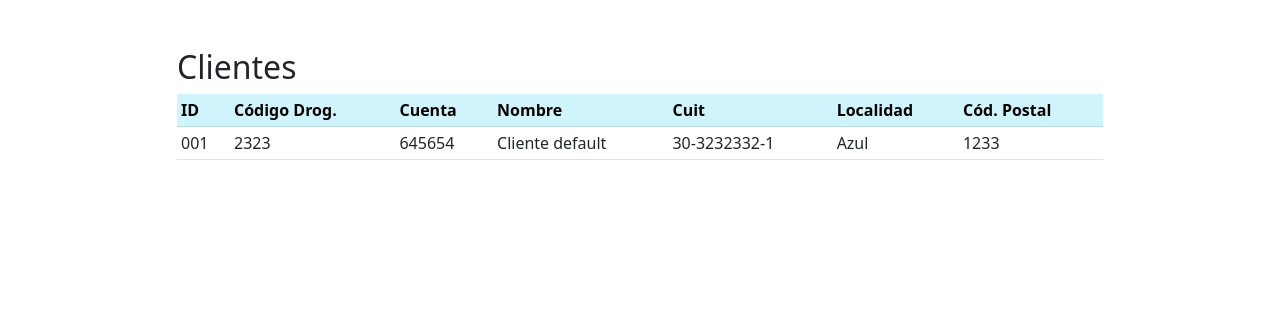
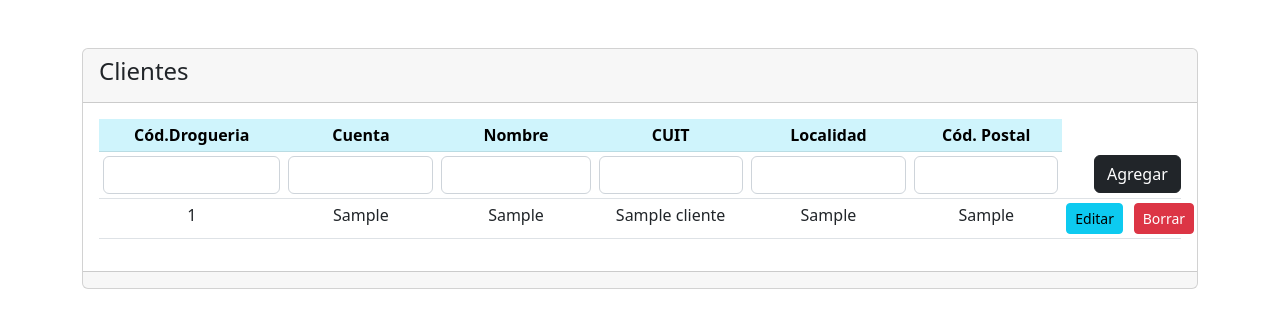
Before and after one commit to javierNuez/SITIOBETA, a Flask app: page /admin/clientes in a window 1280 px wide. Shown: the part 56-384 px from the top of the page. Run offline with Flask 2, Linux system fonts and the light colour scheme; tables that the repository leaves empty or names only in its code hold one stand-in row (values such as "Sample post").

Commit message:
se agrego pedidos

```diff
--- a/app.py
+++ b/app.py
@@ -30,12 +30,24 @@ def admin_loguin():
 
 @app.route('/admin/pedidos')
 def admin_pedidos():
-    return render_template('admin/pedidos.html')
+    conexion = mysql.connect()
+    cursor=conexion.cursor()
+    cursor.execute("SELECT * FROM `pedidos`;")
+    pedidos = cursor.fetchall()
+    conexion.commit()
+
+    return render_template('admin/pedidos.html', pedidos=pedidos)
 
 
 @app.route('/admin/clientes')
 def admin_clientes():
-    return render_template('admin/clientes.html')
+    conexion = mysql.connect()
+    cursor=conexion.cursor()
+    cursor.execute("SELECT * FROM `clientes`;")
+    clientes = cursor.fetchall()
+    conexion.commit()
+
+    return render_template('admin/clientes.html', clientes=clientes)
 
 
 @app.route('/admin/productos')
@@ -68,6 +80,7 @@ def admin_usuarios():
 @app.route('/admin/modulos')
 def admin_modulos():
     return render_template('admin/modulos.html')
+
 @app.route('/admin/usuarios/borrar' , methods=['POST'])
 def admin_usuarios_borrar():
     _id=request.form['txtID']
@@ -136,5 +149,71 @@ def admin_productos_borrar():
     conexion.commit()
     return redirect('/admin/productos')
 
+#funciones de pedidos:
+@app.route('/admin/pedidos/guardar' , methods=['POST'])
+def admin_pedidos_guardar():
+
+
+    _codigo=request.form['pe_cod']
+    _desc=request.form['pe_descripcion']
+
+
+    sql="INSERT INTO `pedidos` (`id_pe`, `pe_cod`, `pe_descripcion`) VALUES (NULL, %s,%s);"
+    datos=(_codigo,_desc)
+
+    conexion=mysql.connect()
+    cursor=conexion.cursor()
+    cursor.execute(sql,datos)
+    conexion.commit()
+
+
+    return redirect('/admin/pedidos')
+
+@app.route('/admin/pedidos/borrar' , methods=['POST'])
+def admin_pedidos_borrar():
+    _id=request.form['txtID']
+
+    conexion = mysql.connect()
+    cursor=conexion.cursor()
+    cursor.execute("DELETE FROM pedidos where id_pe=%s;",(_id))
+    pedido = cursor.fetchall()
+    conexion.commit()
+    return redirect('/admin/pedidos')
+
+#funciones de clientes:
+@app.route('/admin/clientes/guardar' , methods=['POST'])
+def admin_clientes_guardar():
+
+
+    _codigo=request.form['c_cod']
+    _cuenta=request.form['c_cuenta']
+    _nombre=request.form['c_nombre']
+    _cuit=request.form['c_cuit']
+    _localidad=request.form['c_localidad']
+    _postal=request.form['c_postal']
+
+
+    sql="INSERT INTO `clientes` (`id_c`, `c_cod`, `c_cuenta`, c_nombre, c_cuit, c_localidad, c_postal) VALUES (NULL, %s,%s,%s,%s,%s,%s);"
+    datos=(_codigo,_cuenta,_nombre,_cuit, _localidad,_postal)
+
+    conexion=mysql.connect()
+    cursor=conexion.cursor()
+    cursor.execute(sql,datos)
+    conexion.commit()
+
+
+    return redirect('/admin/clientes')
+
+@app.route('/admin/clientes/borrar' , methods=['POST'])
+def admin_clientes_borrar():
+    _id=request.form['txtID']
+
+    conexion = mysql.connect()
+    cursor=conexion.cursor()
+    cursor.execute("DELETE FROM clientes where id_c=%s;",(_id))
+    cliente = cursor.fetchall()
+    conexion.commit()
+    return redirect('/admin/clientes')
+
 if __name__ == '__main__':
     app.run(debug=True)
--- a/templates/admin/clientes.html
+++ b/templates/admin/clientes.html
@@ -1,42 +1,73 @@
 {% include 'admin/cabecera.html' %}
-
 		<br>
-		<div class="row">
-		<div class="col-1">
+			<div class="card-body">
+					<div class="card">
+						<div class="card-header">
+							<h4>Clientes</h4>
 						</div>
-
-				<div class="col-10">
-					<h2>Clientes</h2>
+						<div class="card-body">
+						  <form action="/admin/clientes/guardar" method="post" enctype="multipart/form-data">
 							<table id="tblContact" class="table table-sm">
 								<thead>
 									<tr>
-							<!--<th scope="col" class="table-info">#</th>-->
-								<th scope="col" class="table-info">ID</th>
-								<th scope="col" class="table-info">Código Drog.</th>
-								<th scope="col" class="table-info">Cuenta</th>
-                                <th scope="col" class="table-info">Nombre</th>
-                                <th scope="col" class="table-info">Cuit</th>
-                                <th scope="col" class="table-info">Localidad</th>
-                                <th scope="col" class="table-info">Cód. Postal</th>
+										<th style="text-align: center;" scope="col" class="table-info">Cód.Drogueria</th>
+										<th style="text-align: center;" scope="col" class="table-info">Cuenta</th>
+										<th style="text-align: center;" scope="col" class="table-info">Nombre</th>
+										<th style="text-align: center;" scope="col" class="table-info">CUIT</th>
+										<th style="text-align: center;" scope="col" class="table-info">Localidad</th>
+										<th style="text-align: center;" scope="col" class="table-info">Cód. Postal</th>
 									</tr>
 								</thead>
-						<tbody id="rowsUsuarios">
+								<tbody id="rowsClientes">
+									<tr>
+										<td id= "c_cod" ><input type="text" class="form-control" name="c_cod" id="#" aria-describedby="helpId" placeholder=""></td>
+										<td id= "c_cuenta" ><input type="text" class="form-control" name="c_cuenta" id="#" aria-describedby="helpId" placeholder=""></td>
+										<td id= "c_nombre" ><input type="text" class="form-control" name="c_nombre" id="#" aria-describedby="helpId" placeholder=""></td>
+										<td id= "c_cuit" ><input type="text" class="form-control" name="c_cuit" id="#" aria-describedby="helpId" placeholder=""></td>
+										<td id= "c_localidad" ><input type="text" class="form-control" name="c_localidad" id="#" aria-describedby="helpId" placeholder=""></td>
+										<td id= "c_postal" ><input type="text" class="form-control" name="c_postal" id="#" aria-describedby="helpId" placeholder=""></td>
+										<td id= "acciones" >
+											<div class="d-grid gap-2 col-6 mx-auto">
+												<button type="submit" class="btn btn-dark">Agregar</button>
+											</div>
+										</td>
+									</tr>
+								</tbody>
+								<tbody id="rowsClientes">
+									{% for cliente in clientes %}
 									<tr>
 									<!--<th scope="row">0</th>-->
-								<td id="id_c">001</td>
-								<td id="cod_drog">2323</td>
-								<td id= "c_cuenta">645654</td>
-                                <td id= "c_nombre">Cliente default</td>
-                                <td id= "c_cuit">30-3232332-1</td>
-                                <td id= "c_localidad">Azul</td>
-                                <td id= "c_postal">1233</td>
+										<td id= "c_cod" align="center">{{cliente[1]}}</td>
+										<td id= "c_cuenta" align="center">{{cliente[2]}}</td>
+										<td id= "c_nombre" align="center">{{cliente[3]}}</td>
+										<td id= "c_cuit" align="center">{{cliente[4]}}</td>
+										<td id= "c_localidad" align="center">{{cliente[5]}}</td>
+										<td id= "c_postal" align="center">{{cliente[6]}}</td>
+
+										<td id= "acciones" align="center">
+
+											<div class="row">
+												<div class="col-6">
+													<form action="/admin/clientes/editar" method="post">
+														<button type="" class="btn btn-info btn-sm">Editar</button>
+													</form>
+												</div>
+												<div class="col-6">
+													<form action="/admin/clientes/borrar" method="post">
+													<input value="{{cliente[0]}}" type="text" name="txtID" id="txtID" hidden>
+														<button type="submit" class="btn btn-danger btn-sm">Borrar</button>
+													</form>
+												</div>
+											</div>
+										</td>
 									</tr>
+									{% endfor %}
 								</tbody>
 							</table>
+						  </form>
 						</div>
-				<div class="col-1">
+						<div class="card-footer text-muted">
 						</div>
-
 					</div>
-
+				</div>
 {% include 'admin/pie.html' %}
```
Also changed, not shown: templates/admin/pedidos.html (+67 -13 lines). Lines whose indentation alone changed are shown as unchanged.
